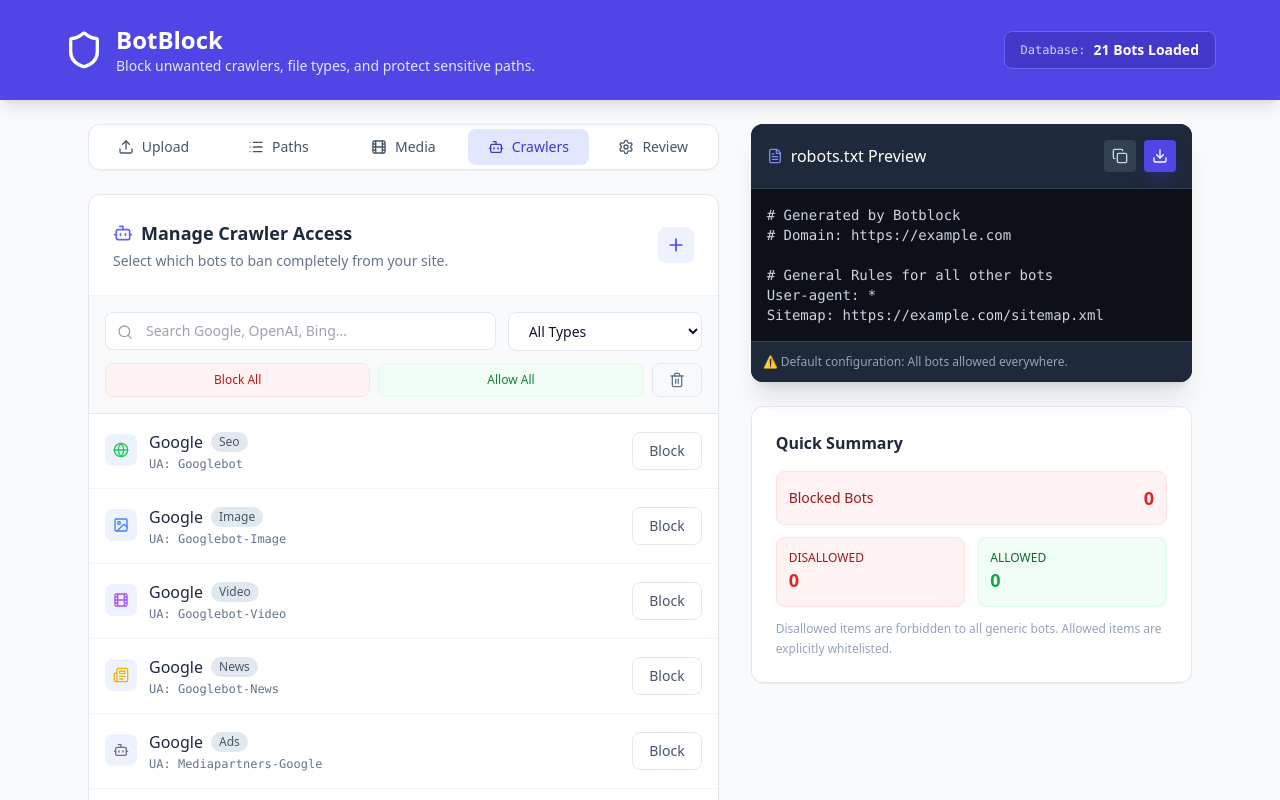
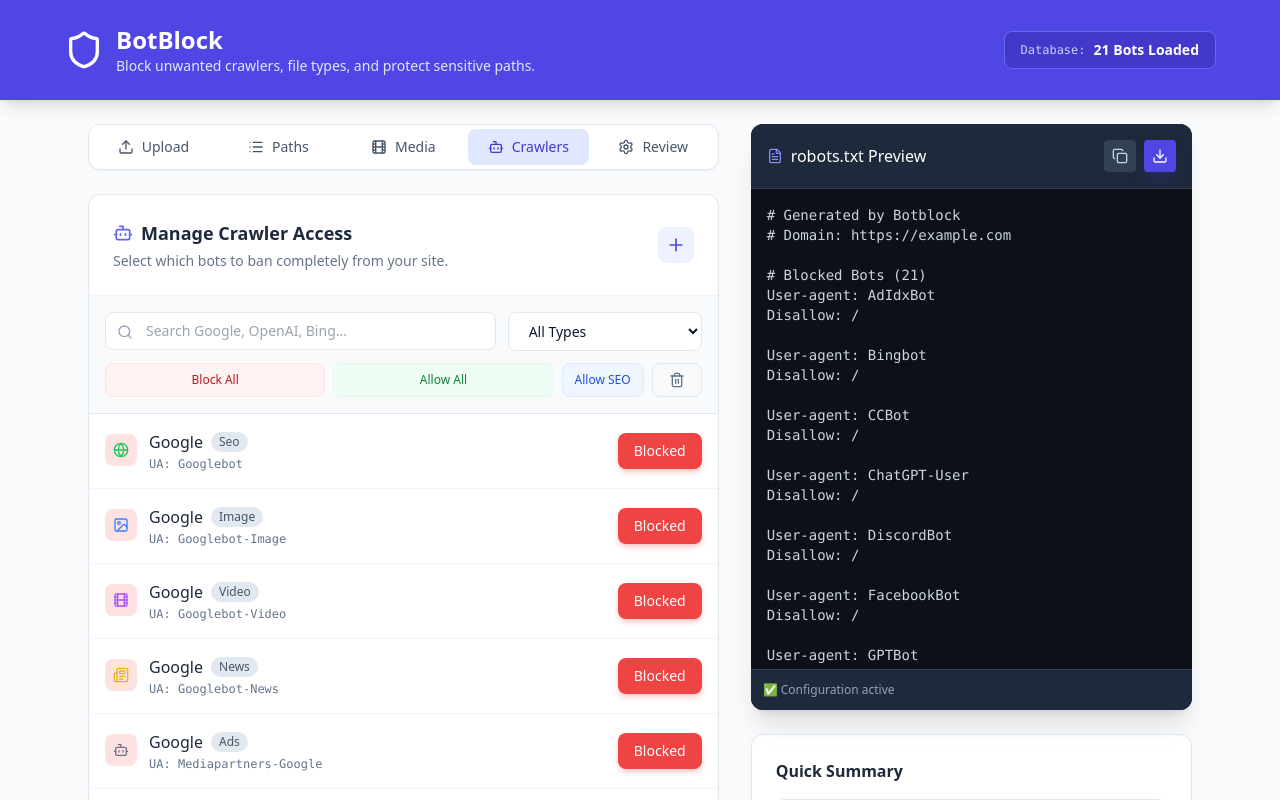
Before and after one commit to sidnarsipur/BotBlock, a Next.js app: page / in a window 1280 px wide. Both pictures are taken after a click on the button "Crawlers". Shown: the top 800 px of the page. Built offline with nearby package versions, Linux system fonts and the light colour scheme.

Commit message:
improve crawlers page

```diff
--- a/src/app/page.jsx
+++ b/src/app/page.jsx
@@ -52,6 +52,10 @@
   useEffect(() => {
     const parsed = parseCSV(INITIAL_CRAWLER_CSV);
     setCrawlers(parsed);
+
+    // Block all bots by default
+    const allBots = parsed.map(c => c['user-agent']);
+    setBlockedCrawlers(new Set(allBots));
   }, []);
 
   // --- Memoized Filters (Moved up for Handler Access) ---
@@ -239,6 +243,14 @@
         }
     });
 
+    setBlockedCrawlers(newBlocked);
+  };
+
+  const allowSEOBots = () => {
+    const newBlocked = new Set(blockedCrawlers);
+    crawlers.filter(c => c.type === 'seo').forEach(bot => {
+        newBlocked.delete(bot['user-agent']);
+    });
     setBlockedCrawlers(newBlocked);
   };
 
@@ -768,6 +780,13 @@
                     >
                         Allow {searchTerm || filterType !== 'all' ? 'Visible' : 'All'}
                     </button>
+                    <button
+                        onClick={allowSEOBots}
+                        className="px-3 py-2 bg-blue-50 text-blue-700 hover:bg-blue-100 border border-blue-100 rounded-lg text-xs font-medium transition-colors flex items-center justify-center whitespace-nowrap"
+                        title="Ensure all SEO bots are allowed"
+                    >
+                        Allow SEO
+                    </button>
                      <button
                         onClick={() => handleBulkCrawlerAction('reset')}
                         className="px-4 py-2 text-slate-500 hover:bg-slate-100 border border-slate-200 rounded-lg transition-colors"
@@ -801,11 +820,11 @@
                                 onClick={() => toggleCrawler(bot['user-agent'])}
                                 className={`px-4 py-2 rounded-lg text-sm font-medium transition-all duration-200 ${
                                     isBlocked
-                                    ? 'bg-red-500 text-white shadow-md shadow-red-200'
-                                    : 'bg-white border border-slate-200 text-slate-600 hover:border-red-300 hover:text-red-500'
+                                    ? 'bg-red-500 text-white shadow-md shadow-red-200 hover:bg-red-600'
+                                    : 'bg-green-500 text-white shadow-md shadow-green-200 hover:bg-green-600'
                                 }`}
                             >
-                                {isBlocked ? 'Blocked' : 'Block'}
+                                {isBlocked ? 'Blocked' : 'Allowed'}
                             </button>
                         </div>
                     );
```
